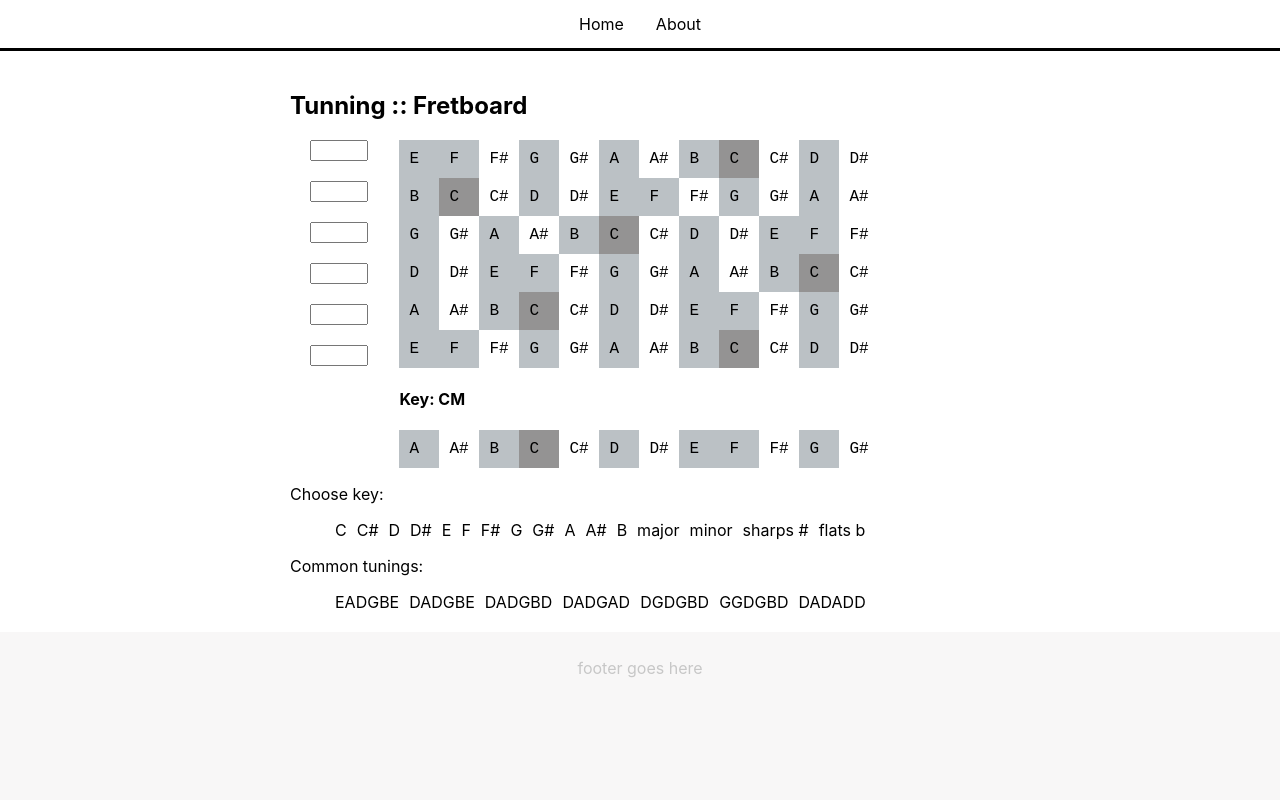
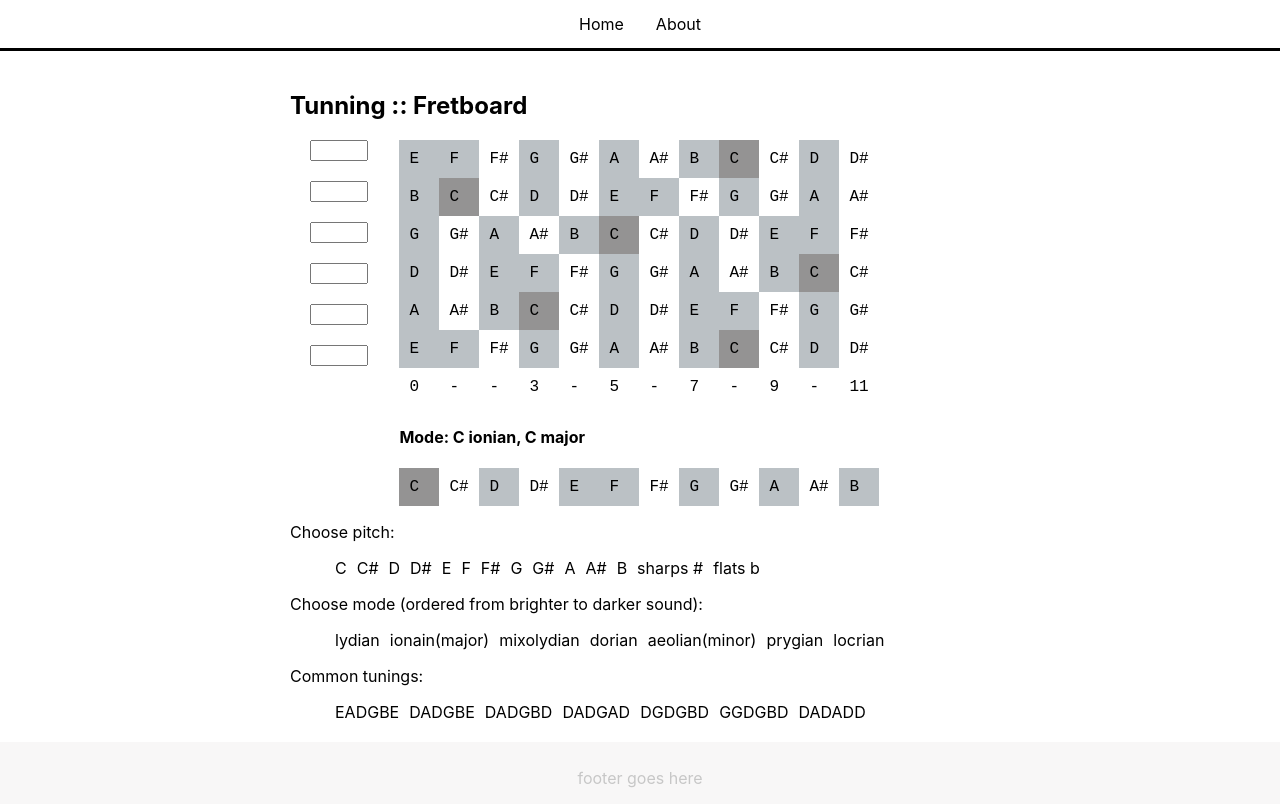
Before and after one commit to edric-m/react-project, a React (Create React App) app: page / in a window 1280 px wide. Built offline with nearby package versions, Linux system fonts and the light colour scheme.

Commit message:
user can now choose modal changes. fret numbers added

```diff
--- /dev/null
+++ b/src/components/fretNumber.js
@@ -0,0 +1,20 @@
+import React from 'react';
+
+const FretNumber = () => (
+    <>
+    <p className="note">0</p>
+    <p className="note">-</p>
+    <p className="note">-</p>
+    <p className="note">3</p>
+    <p className="note">-</p>
+    <p className="note">5</p>
+    <p className="note">-</p>
+    <p className="note">7</p>
+    <p className="note">-</p>
+    <p className="note">9</p>
+    <p className="note">-</p>
+    <p className="note">11</p>
+    </>
+);
+
+export default FretNumber;
--- a/src/components/fretboard.js
+++ b/src/components/fretboard.js
@@ -1,8 +1,25 @@
 import React from 'react';
 import String from './string.js';
+import FretNumber from './fretNumber.js';
+
+const scale = ["C","C#","D","D#","E","F","F#","G","G#","A","A#","B"];
+const mode = {"lydian":7,"ionian":0,"mixolydian":5,"dorian":10,"aeolian":3,"phrygian":8,"locrian":1};
 
 class Fretboard extends React.Component {
+    findModeKeyIndex(length, begin, increment) {
+        if ( ( begin + increment) > length ) {
+            return begin - length + increment;
+        }
+        return begin + increment;
+    }
     render() {
+        let i = 0;
+        let pair;
+        for (i=0; i<12; i++) {
+            if (scale[i] === this.props.keyNote) {
+                pair = scale[this.findModeKeyIndex(12,i,mode[this.props.scale])];
+            }
+        }
         return (
             <>
             <h2>: Fretboard</h2>
@@ -24,8 +41,11 @@ class Fretboard extends React.Component {
             <div>
                 <String tuning={this.props.tuning[0]} keyNote={this.props.keyNote} scale={this.props.scale} />
             </div>
-            <h4>Key: {this.props.keyNote}{this.props.scale}</h4>
-            <String tuning="A" keyNote={this.props.keyNote} scale={this.props.scale} />
+            <div>
+                <FretNumber />
+            </div>
+            <h4>Mode: {this.props.keyNote} {this.props.scale}, {pair} major</h4>
+            <String tuning={this.props.keyNote} keyNote={this.props.keyNote} scale={this.props.scale} />
             </>
         );
     }
--- a/src/components/note.js
+++ b/src/components/note.js
@@ -1,7 +1,33 @@
 import React from 'react';
+
+const scales = {
+    "ionian" : ["P1","M2","M3","P4","P5","M6","M7"],
+    "dorian" : ["P1","M2","m3","P4","P5","M6","m7"],
+    "phrygian" : ["P1","m2","m3","P4","P5","m6","m7"],
+    "lydian" : ["P1","M2","M3","d5","P5","M6","M7"],
+    "mixolydian" : ["P1","M2","M3","P4","P5","M6","m7"],
+    "aeolian" : ["P1","M2","m3","P4","P5","m6","m7"],
+    "locrian" : ["P1" ,"m2","m3","P4","d5","m6", "m7"]
+};
 
 class Note extends React.Component {
     render() {
+        let i = 0;
+        if (this.props.degree[1] === "1") {
+            return <p className="note-root">{this.props.note}</p>
+        } else {
+            for ( i = 0; i < 7; i++) {
+                if (scales[this.props.scale][i] === this.props.degree) {
+                    return <p className="note-scale">{this.props.note}</p>
+                }
+            }
+
+            return <p className="note">{this.props.note}</p>
+        }
+
+
+
+        /*
         if (this.props.scale === "m") {
             if (this.props.degree[1] === "1") {
                 return <p className="note-root">{this.props.note}</p>
@@ -19,6 +45,7 @@ class Note extends React.Component {
                 return <p className="note">{this.props.note}</p>
             }
         }
+        */
 
     }
 }
--- a/src/components/string.js
+++ b/src/components/string.js
@@ -79,7 +79,7 @@ class String extends React.Component {
             case 'B':
                 return this.getVals(notes, ["B","C","C#","D","D#","E","F","F#","G","G#","A","A#"]);
             default:
-                return [{"note": "invalid", "degree": "P1"}];
+                return [{"note": "not set", "degree": "P1"}];
         }
     }
 
--- a/src/pages/HomePage.js
+++ b/src/pages/HomePage.js
@@ -6,7 +6,7 @@ class HomePage extends React.Component {
         super(props);
         this.state = {
             chosenNote: "C",
-            scaleType: "M",
+            scaleType: "ionian",
             tuning: ["E","A","D","G","B","E"]
         };
     }
@@ -50,7 +50,7 @@ class HomePage extends React.Component {
                 </div>
             </div>
 
-            <p>Choose key:</p>
+            <p>Choose pitch:</p>
             <ul className="choose-key">
                 <li onClick={(e) => this.chooseKey("C")}>C</li>
                 <li onClick={(e) => this.chooseKey("C#")}>C#</li>
@@ -64,10 +64,20 @@ class HomePage extends React.Component {
                 <li onClick={(e) => this.chooseKey("A")}>A</li>
                 <li onClick={(e) => this.chooseKey("A#")}>A#</li>
                 <li onClick={(e) => this.chooseKey("B")}>B</li>
-                <li onClick={(e) => this.chooseScale("M")}>major</li>
-                <li onClick={(e) => this.chooseScale("m")}>minor</li>
+
                 <li onClick={(e) => (e)}>sharps #</li>
                 <li onClick={(e) => (e)}>flats b</li>
+            </ul>
+
+            <p>Choose mode (ordered from brighter to darker sound): </p>
+            <ul className="choose-key">
+                <li onClick={(e) => this.chooseScale("lydian")}>lydian</li>
+                <li onClick={(e) => this.chooseScale("ionian")}>ionain(major)</li>
+                <li onClick={(e) => this.chooseScale("mixolydian")}>mixolydian</li>
+                <li onClick={(e) => this.chooseScale("dorian")}>dorian</li>
+                <li onClick={(e) => this.chooseScale("aeolian")}>aeolian(minor)</li>
+                <li onClick={(e) => this.chooseScale("phrygian")}>prygian</li>
+                <li onClick={(e) => this.chooseScale("locrian")}>locrian</li>
             </ul>
 
             <p>Common tunings:</p>
```
